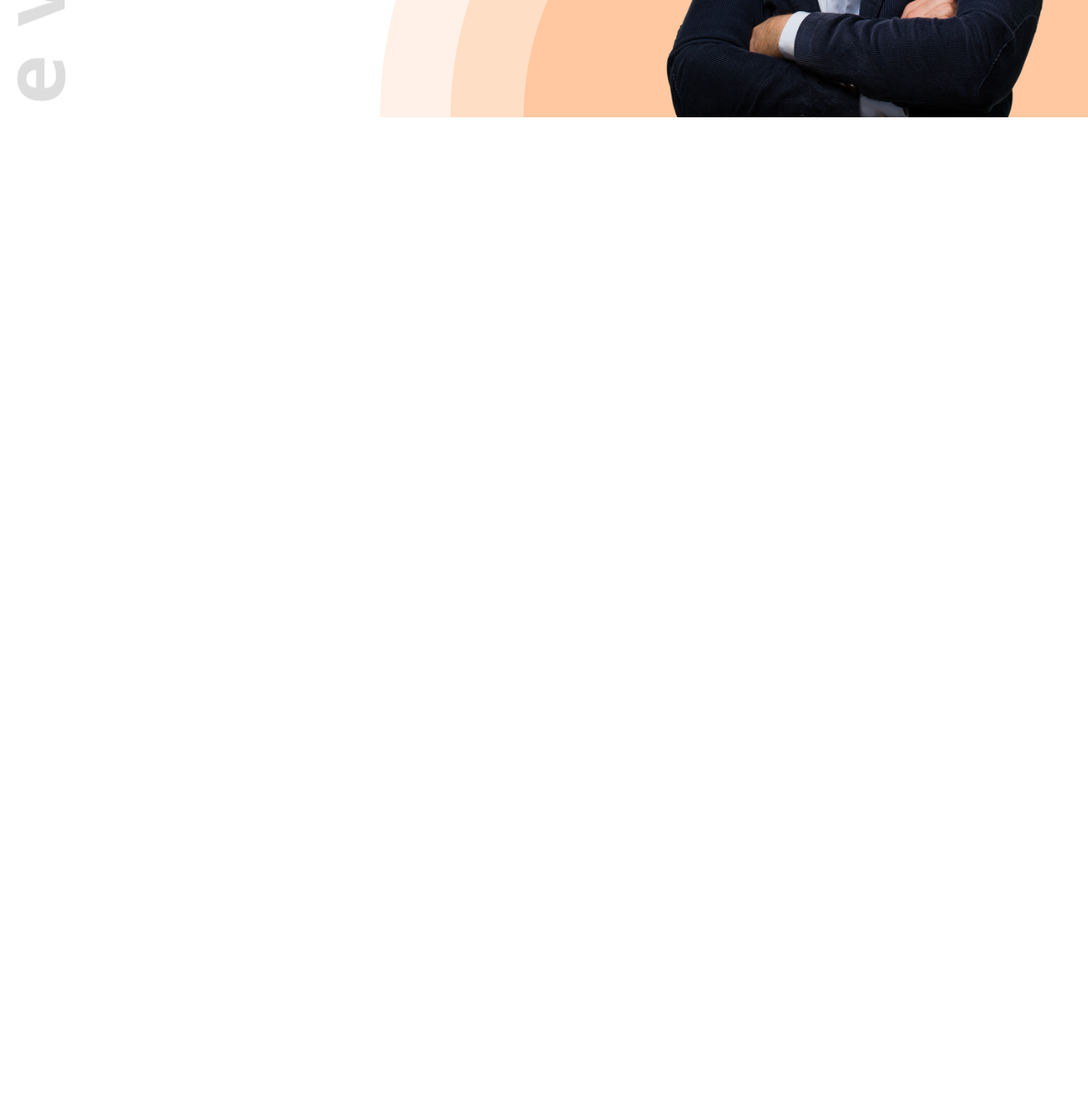
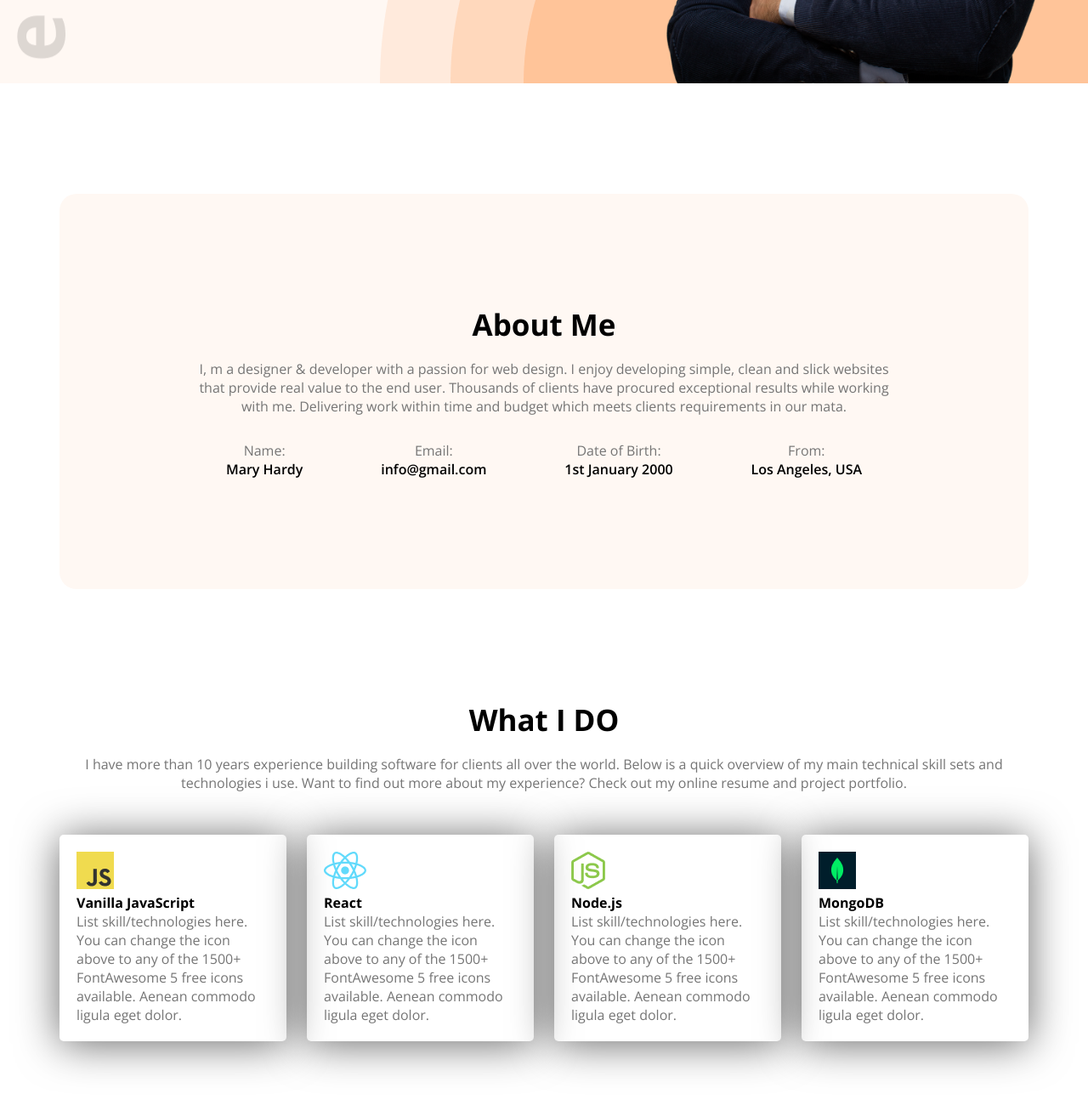
Before and after one commit to MONC-08/Basic-portfolio, a plain HTML site: page index.html in a window 1280 px wide. Shown: the part 592-1892 px from the top of the page at 85% size. Before the commit the page ends 800 px from the top, so only its background shows below. Drawn offline with nearby package versions, Linux system fonts and the light colour scheme.

Commit message:
about and skills container added

```diff
--- a/index.html
+++ b/index.html
@@ -17,7 +17,9 @@
 </head>
 
 <body class="open-sans-normal">
-    <header class="header">
+
+    <header class="header secondary-bg">
+
         <nav>
             <h2>Ma<span class="text-primary">r</span>y</h2>
             <ul>
@@ -26,7 +28,6 @@
                 <li><a href=""><button class="btn-primary">Hire Me</button></a></li>
             </ul>
         </nav>
-
         <div class="banner">
             <div class="banner-content">
                 <h3 class="banner-greetings dark-2">Hi, I am</h3>
@@ -43,9 +44,81 @@
         </div>
 
     </header>
-    <main>
 
+    <main class=" ">
+        <section class="about secondary-bg">
+
+            <h3 class="section-title">About Me</h3>
+            <p class="section-descrition dark-3">I, m a designer & developer with a passion for web design. I enjoy
+                developing
+                simple, clean and slick
+                websites that provide real value to the end user. Thousands of clients have procured exceptional
+                results while working with me. Delivering work within time and budget which meets clients
+                requirements in our mata.</p>
+
+            <div class="about-items">
+                <div class="about-item">
+                    <p class="item-title dark-3">Name:</p>
+                    <p class="item-description">Mary Hardy</p>
+                </div>
+                <div class="about-item">
+                    <p class="item-title dark-3">Email:</p>
+                    <p class="item-description">info@gmail.com</p>
+                </div>
+                <div class="about-item">
+                    <p class="item-title dark-3">Date of Birth:</p>
+                    <p class="item-description">1st January 2000</p>
+                </div>
+                <div class="about-item">
+                    <p class="item-title dark-3">From:</p>
+                    <p class="item-description">Los Angeles, USA</p>
+                </div>
+            </div>
+
+        </section>
+
+        <section class="skills">
+            <h3 class="section-title text-center">What I DO</h3>
+            <p class="section-descrition dark-3 text-center">I have more than 10 years experience building software for
+                clients all
+                over
+                the world. Below is a quick overview of my main technical skill sets and technologies i use. Want to
+                find out more about my experience? Check out my online resume and project portfolio.</p>
+
+            <div class="skill-container">
+                <div class="skill">
+                    <img src="./images/icons/js.png" alt="">
+                    <h4 class="skill-title">Vanilla JavaScript</h4>
+                    <p class="skill-description dark-3">List skill/technologies here. You can change the icon above to
+                        any of
+                        the 1500+ FontAwesome 5 free icons available. Aenean commodo ligula eget dolor.</p>
+                </div>
+                <div class="skill">
+                    <img src="./images/icons/react.png" alt="">
+                    <h4 class="skill-title">React</h4>
+                    <p class="skill-description dark-3">List skill/technologies here. You can change the icon above to
+                        any of
+                        the 1500+ FontAwesome 5 free icons available. Aenean commodo ligula eget dolor.</p>
+                </div>
+                <div class="skill">
+                    <img src="./images/icons/nodejs.png" alt="">
+                    <h4 class="skill-title">Node.js</h4>
+                    <p class="skill-description dark-3">List skill/technologies here. You can change the icon above to
+                        any of
+                        the 1500+ FontAwesome 5 free icons available. Aenean commodo ligula eget dolor.</p>
+                </div>
+                <div class="skill">
+                    <img src="./images/icons/mongo.png" alt="">
+                    <h4 class="skill-title">MongoDB</h4>
+                    <p class="skill-description dark-3">List skill/technologies here. You can change the icon above to
+                        any of
+                        the 1500+ FontAwesome 5 free icons available. Aenean commodo ligula eget dolor.</p>
+                </div>
+            </div>
+
+        </section>
     </main>
+
     <footer>
 
     </footer>
--- a/style.css
+++ b/style.css
@@ -13,9 +13,21 @@
 }
 
 /* shared styles */
+section {
+    margin-top: 130px;
+    margin-bottom: 130px;
+}
+
+.text-center {
+    text-align: center;
+}
 
 .text-primary {
     color: #FD6E0A;
+}
+
+.secondary-bg {
+    background-color: #FFF8F3;
 }
 
 .dark-2 {
@@ -48,7 +60,7 @@ nav {
     display: flex;
     justify-content: space-between;
     align-items: center;
-    margin: 50px 200px;
+    padding: 30px 200px;
 }
 
 nav ul {
@@ -74,6 +86,7 @@ nav li a {
 .banner {
     display: flex;
     justify-content: space-between;
+    align-items: center;
     margin: 0 38px 0 200px;
 
 }
@@ -100,3 +113,53 @@ nav li a {
 .banner-profile-pic {
     width: 500px;
 }
+
+/* main style */
+main {
+    max-width: 1140px;
+    margin: 0 auto;
+}
+
+/* about style */
+.about {
+    padding: 130px 150px;
+    text-align: center;
+    margin-top: 130px;
+    /* border: 5px solid red; */
+    border-radius: 20px;
+}
+
+.section-title {
+    font-size: 35px;
+    font-weight: bold;
+    margin-bottom: 18px;
+}
+
+.section-description {
+    font-size: 18px;
+
+}
+
+.about-items {
+    display: flex;
+    justify-content: space-around;
+    margin-top: 30px;
+}
+
+.item-description {
+    font-weight: 600;
+}
+
+/* skills style */
+.skill-container {
+    display: flex;
+    gap: 24px;
+    margin-top: 50px;
+
+}
+
+.skill {
+    border-radius: 5px;
+    padding: 20px;
+    box-shadow: 0 3px 50px rgba(0, 0, 0, .6);
+}
```
